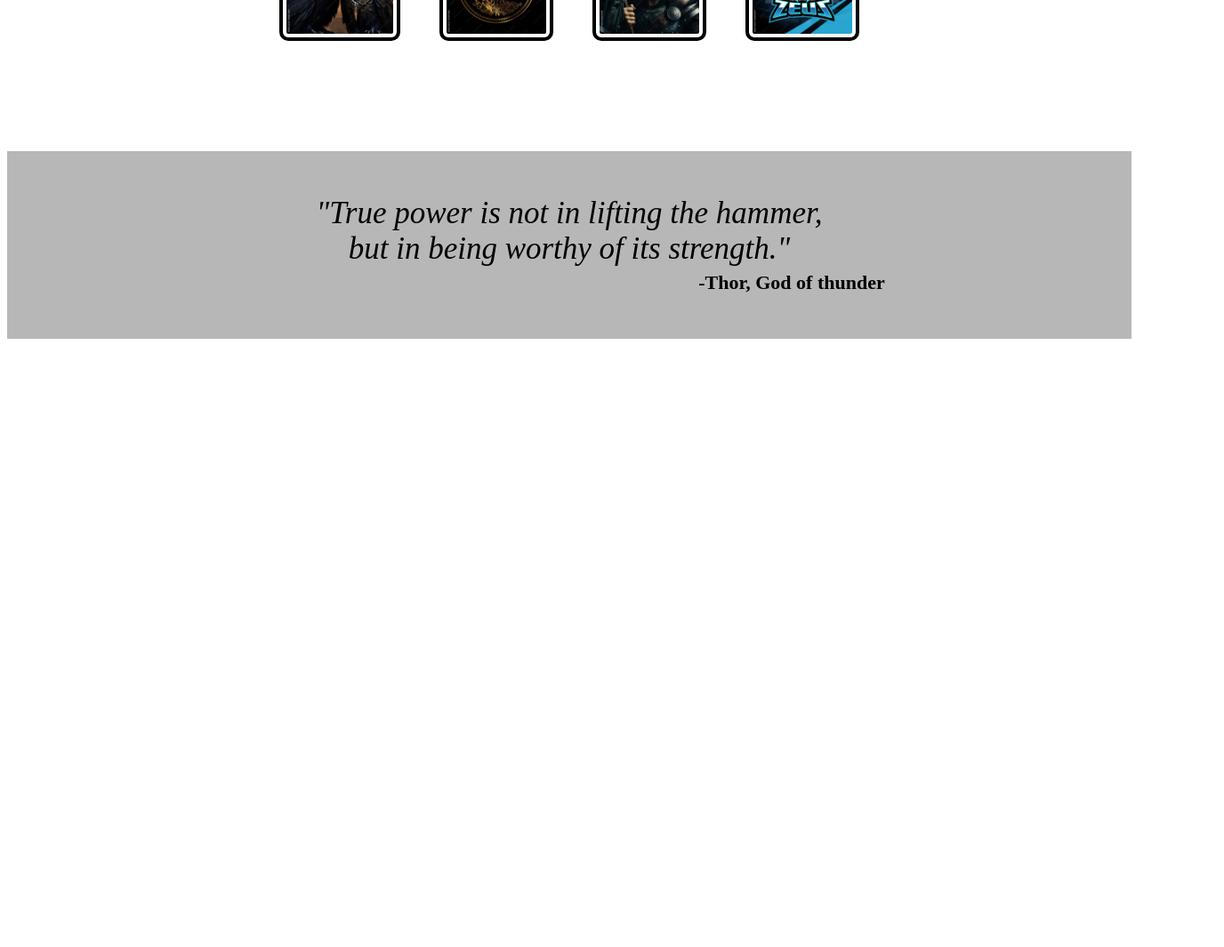
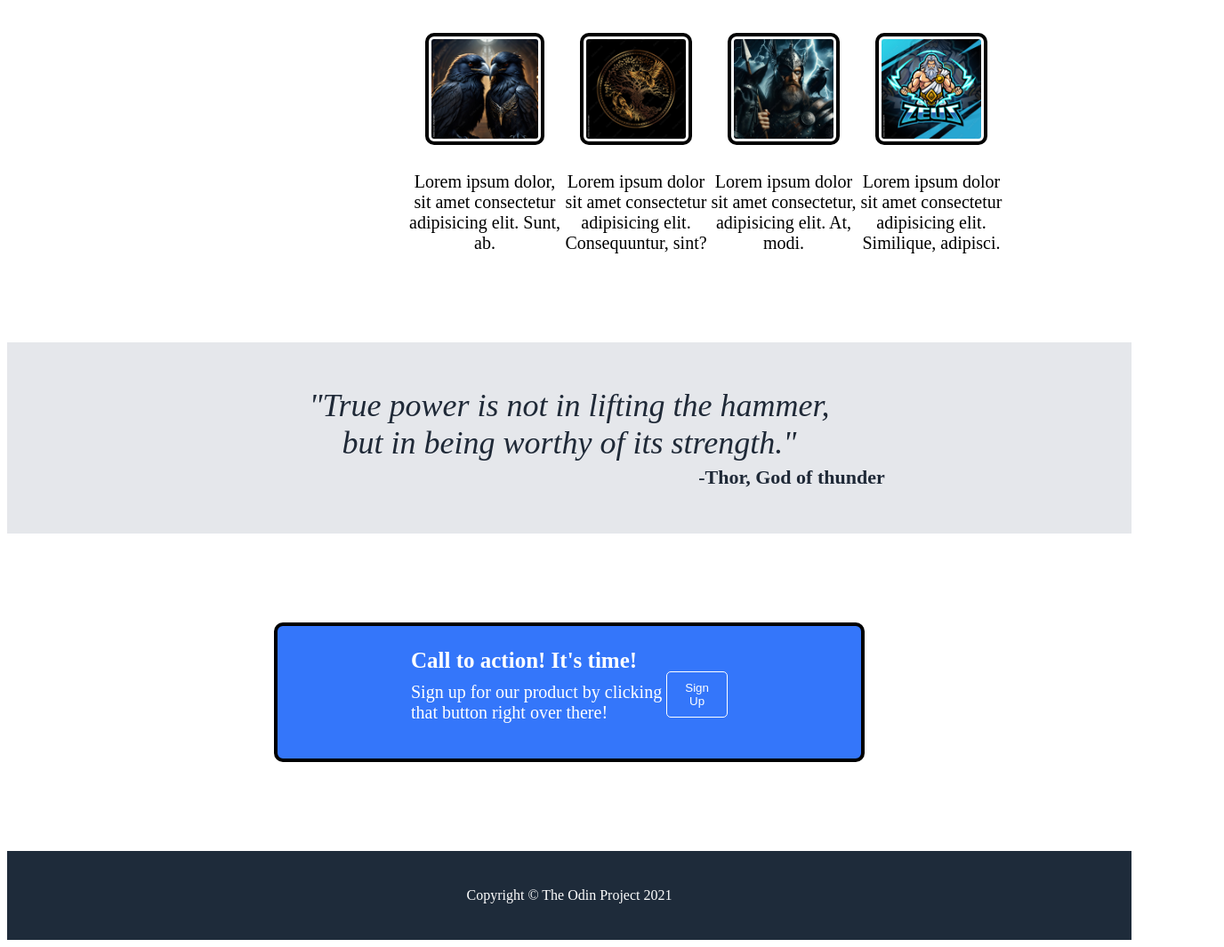
Before and after one commit to Gambits1988/basic_landing_page, a plain HTML site: page index.html in a window 1280 px wide. Shown: the part 797-1862 px from the top of the page at 89% size, 1376 px wide, since content can reach past the window. Before the commit the page ends 1186 px from the top, so only its background shows below. Drawn offline with Linux system fonts and the light colour scheme.

Commit message:
Final changes have been made to complete project!

```diff
--- a/index.html
+++ b/index.html
@@ -30,12 +30,24 @@
         <img src="./images/Huginn-Muninn-768x439.jpg">
     </div>
     <div class="section-three">
-        <h1 class="random-information">Some random information.</h1>
+        <h1 class="random-information">Some random information</h1>
         <div class="sub-section">
-            <img class="image1" src="./images/image1.jpg" width="120px" height="112" alt="image-one">
-            <img class="image2" src="./images/image2.jpg" width="112px" height="112" alt="image-two">
-            <img class="image3" src="./images/image3.jpg" width="112px" height="112" alt="image-three">
-            <img class="image4" src="./images/image4.jpg" width="112px" height="112" alt="image-four">
+            <div class="sub-container-1">
+                <img class="image1" src="./images/image1.jpg" width="120px" height="112" alt="image-one">
+                <div class="paragraph">Lorem ipsum dolor, sit amet consectetur adipisicing elit. Sunt, ab.</div>
+            </div>
+            <div class="sub-container-2">
+                <img class="image2" src="./images/image2.jpg" width="112px" height="112" alt="image-two">
+                <div class="paragraph">Lorem ipsum dolor sit amet consectetur adipisicing elit. Consequuntur, sint?</div>
+            </div>
+            <div class="sub-container-3">
+                <img class="image3" src="./images/image3.jpg" width="112px" height="112" alt="image-three">
+                <div class="paragraph">Lorem ipsum dolor sit amet consectetur, adipisicing elit. At, modi.</div>
+            </div>
+            <div class="sub-container-4">
+                <img class="image4" src="./images/image4.jpg" width="112px" height="112" alt="image-four">
+                <div class="paragraph">Lorem ipsum dolor sit amet consectetur adipisicing elit. Similique, adipisci.</div>
+            </div>
         </div>
     </div>
     <div class="section-four">
@@ -44,5 +56,17 @@
             <div class="thor">-Thor, God of thunder</div>
         </div>
     </div>
+    <div class="section-five">
+        <div class="text-button-container">
+            <div class="text-container-2">
+                <div class="its-time">Call to action! It's time!</div>
+                <div class="click-that-button">Sign up for our product by clicking that button right over there!</div>
+            </div>
+            <button class="sign-up-2">Sign Up</button>
+        </div>
+    </div>
+    <div class="section-six">
+        <div class="copyright">Copyright © The Odin Project 2021</div>
+    </div>
 </body>
 </html>
--- a/style.css
+++ b/style.css
@@ -1,7 +1,7 @@
 /* style.css */
 
 .section-one {
-    background: rgb(30, 43, 58);
+    background: #1F2937;
     display: flex;
     align-items: center; /* Centers items vertically within .section-one */
     padding-right: 300px;
@@ -25,22 +25,20 @@
     text-decoration: none;
 }
 
-a:visited {
-    color: white;
+a:visited, a:active {
+    text-decoration: none;
+    color: white; /* This will apply to both states */
 }
+
 
 a:hover {
     color: lightblue;
 }
 
-a:active {
-    text-decoration: none;
-}
+/* ------------------------------------------------------------------------------------- */
 
-/* ------------------------------------------------------------------------------------ */
-
-.section-two {      /* this can be combined with .section-one { } */
-    background: rgb(30, 43, 58);
+.section-two {                              /* this can be combined with .section-one { } */
+    background: #1F2937;
     display: flex;
     align-items: center; /* Centers items vertically within .section-two */
     padding-right: 300px;
@@ -53,7 +51,7 @@ a:active {
     height: auto;
     margin-bottom: 50px;
     border-radius: 10px;
-    border: 2px solid black;
+    border: 2px solid rgb(0, 0, 0);
 }
 
 .section-two div {
@@ -64,45 +62,69 @@ a:active {
 .awesome {
     color: white;
     padding-right: 140px;
+    font-size: 48px;
+    font-weight: 900;
+    margin-bottom: 0;
+    color: #f9faf8;
 }
 
 .text-container {
     display: flex;
     flex-direction: column;
+    font-size: 18px;
 }
 
 .sign-up {
     padding: 10px 20px;
-    background color: white;
-    color: black;
+    color: white;
+    background-color: #3882F6;
     width: auto;
     border: none;
     border-radius: 5px;
     cursor: pointer;
+    margin-top: 10px;
+    margin-bottom: 20px;
     align-self: flex-start;
-    margin-top: 20px;
-    margin-bottom: 20px;
 }
 
-/* ----------------------------------------------------------------------------------- */
+/* ------------------------------------------------------------------------------------- */
 
 .section-three {
     background: white;
     display: flex;
-    align-items: center; /* Centers items vertically within .section-three */
-    justify-content: center;
-    flex-direction: column;
+    align-items: center; /* Centers items vertically */
     margin: 100px;
+    flex-direction: column; /* Keeps the title and sub-section vertically aligned */
+    padding-right: 350px;
+    padding-left: 350px;
+    font-size: 24px;
+    font-weight: 900;
 }
-.random-information {
-    color: black;
+
+.sub-section {
+    display: flex; /* Display the sub-containers in a row */
+    justify-content: space-around; /* Adds space between each sub-container */
+    width: 100%;
+}
+
+.sub-container-1, .sub-container-2, .sub-container-3, .sub-container-4 {
+    display: flex;
+    flex-direction: column; /* Stacks image and text vertically inside each container */
+    align-items: center; /* Centers the image and text inside each container */
+    text-align: center;
 }
 
 .image1, .image2, .image3, .image4 {
     border-radius: 10px;
     border: 4px solid black;
-    padding: 4px;
+    padding: 3px;
     margin: 20px;
+}
+
+.paragraph {
+    margin-top: 10px; /* Adds space between the image and the paragraph */
+    font-weight: 400;
+    font-size: 20px;
 }
 
 /* ------------------------------------------------------------------------------------- */
@@ -110,7 +132,7 @@ a:active {
 .section-four {
     font-style:italic;
     font-size: 35px;
-    background: rgb(183, 183, 183);
+    background: #E5E7EB;
     text-align: center;
     padding-top: 50px;
     padding-bottom: 50px;
@@ -123,6 +145,9 @@ a:active {
     max-width: 600px;
     margin: 0 auto;
     text-align: center;
+    font-size: 36px;
+    font-style: italic;
+    color: #1F2937;
 }
 
 .thor {
@@ -133,4 +158,70 @@ a:active {
     position: relative;
     left: 250px;
     white-space: nowrap;
+    color: #1F2937;
 }
+
+/* ------------------------------------------------------------------------------------- */
+
+.section-five {
+    background: rgb(52, 118, 250);
+    border: 4px solid black;
+    border-radius: 10px;
+    display: flex;
+    flex-direction: column;
+    justify-content: center;
+    align-items: center;
+    padding: 25px 150px 20px; /* Combines top, right/left, and bottom padding */
+    margin: 100px 300px; /* Combines top/bottom and left/right margins */
+}
+
+
+.text-button-container {
+    display: flex;
+    justify-content: space-between;
+    align-items: center;
+    width: 100%;
+}
+
+.text-container-2 {
+    display: flex;
+    flex-direction: column;
+    text-align: left;
+    color: white;
+}
+
+.its-time {
+    font-weight: 700;
+    font-size: 25px;
+    margin-bottom: 10px;
+}
+
+.click-that-button {
+    font-size: 20px;
+    margin-bottom: 20px;
+}
+
+.sign-up-2 {
+    padding: 10px 20px;
+    background-color: rgb(52, 118, 250);
+    color: white;
+    border-radius: 5px;
+    border: 1px solid white;
+    cursor: pointer;
+}
+
+/* ------------------------------------------------------------------------------------- */
+
+.section-six {
+    background: rgb(30, 43, 58);
+    display: flex;
+    align-items: center; /* Centers items vertically */
+    justify-content: center;
+    height: 100px;
+    width: auto;
+}
+
+.copyright {
+    color: white;
+    text-align: center;
+}
```
